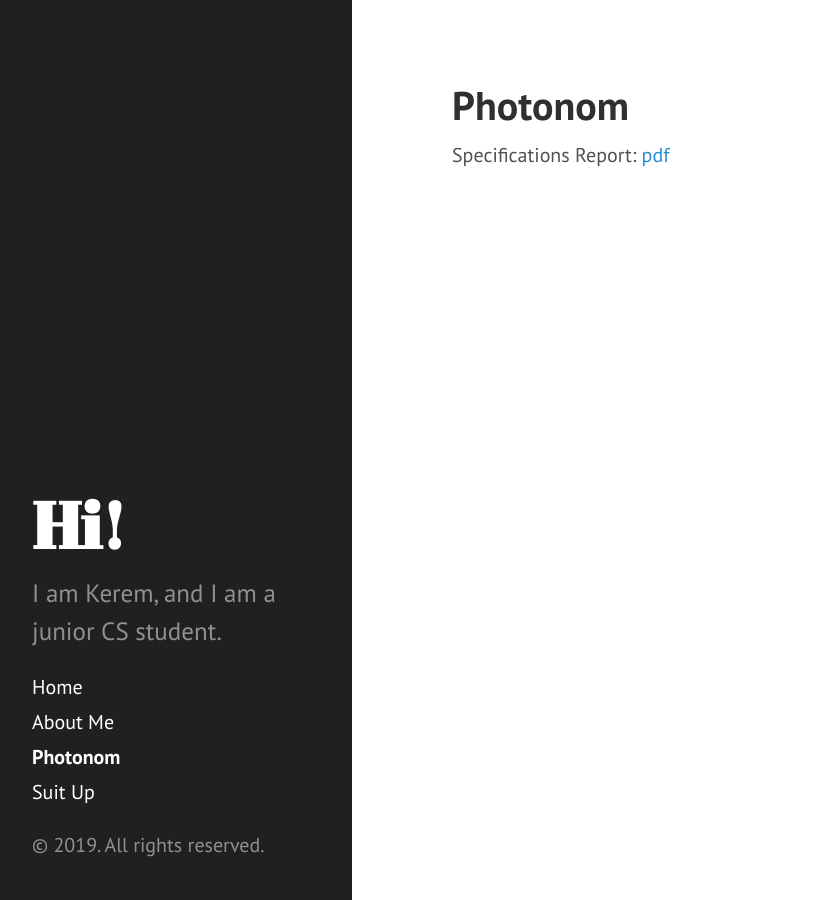
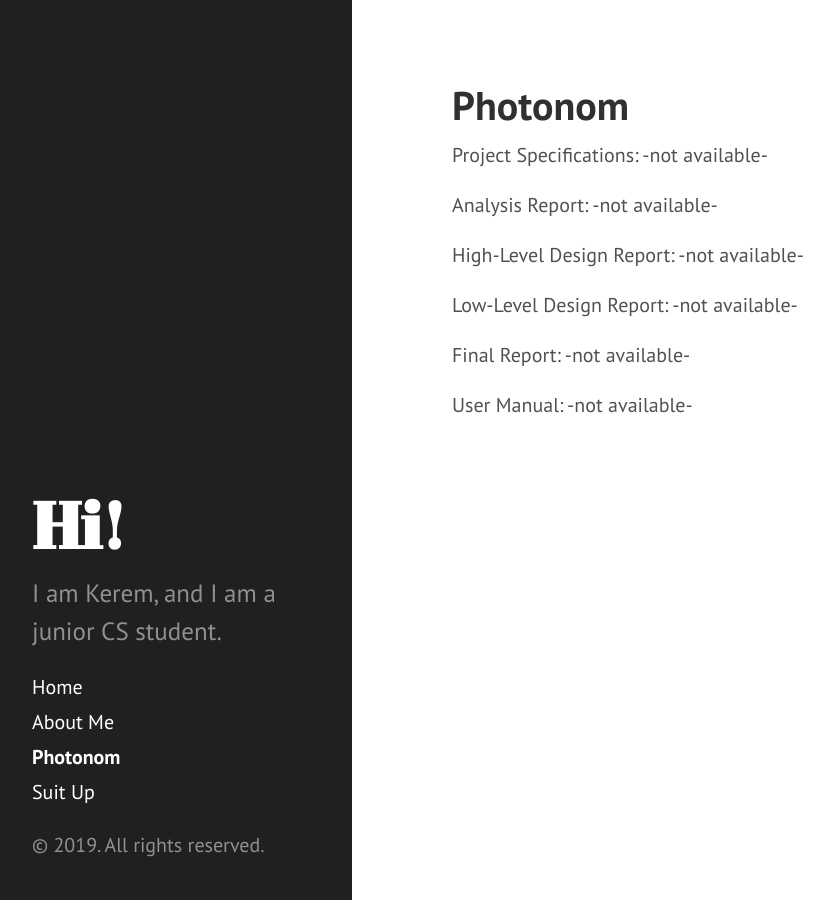
Before and after one commit to mrkeremyilmaz/mrkeremyilmaz.github.io, a Jekyll site: the page built from photonom.md, in a window 1280 px wide. Shown: the whole page, without its empty margins (8-842 px from the left). Built offline with Jekyll 4.4.1, drawn with Linux system fonts in a browser that asks for light colours.

Commit message:
Add all report names

```diff
--- a/photonom.md
+++ b/photonom.md
@@ -9,4 +9,14 @@ title: Photonom
 </p>
 -->
 
-Specifications Report: [pdf](CS353_Sec1_Group1_Proposal.pdf)
+Project Specifications: -not available-
+
+Analysis Report: -not available-
+
+High-Level Design Report: -not available-
+
+Low-Level Design Report: -not available-
+
+Final Report: -not available-
+
+User Manual: -not available-
```
